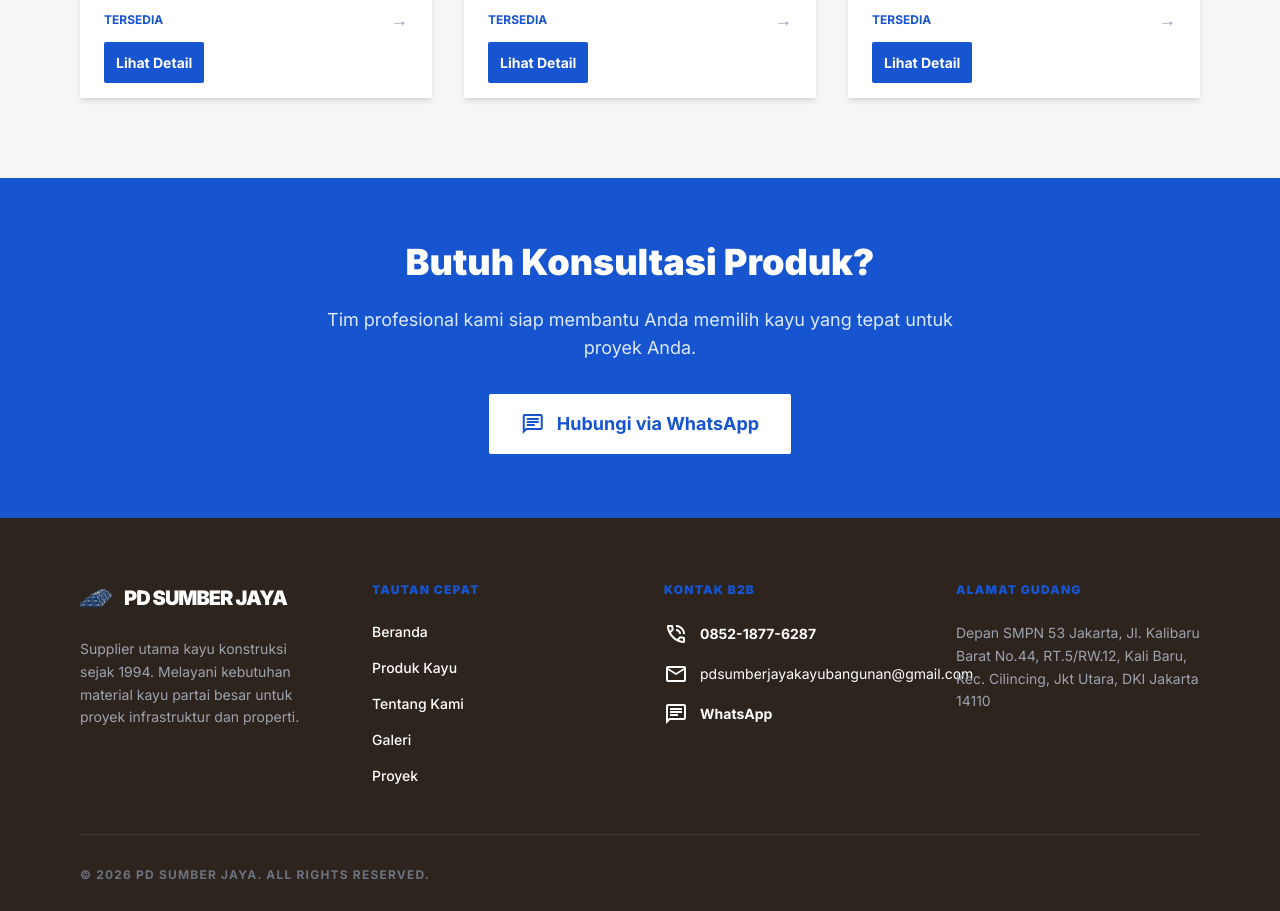
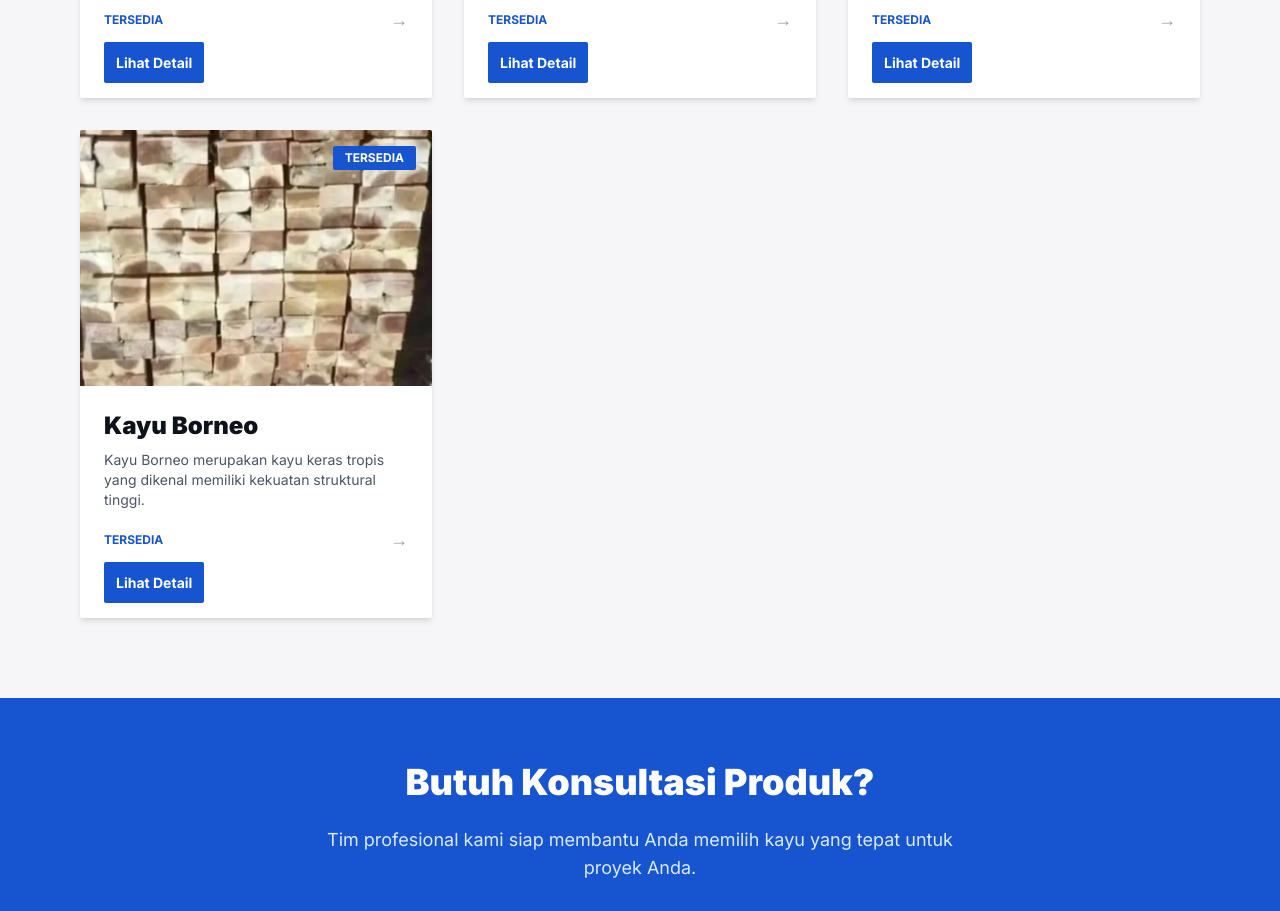
Before and after one commit to ilhamdsofyan/pdsj-static, a website: page products.html in a window 1280 px wide. Shown: the part 1300-2211 px from the top of the page. Drawn offline with nearby package versions, Linux system fonts and the light colour scheme.

Commit message:
Penambahan produk kayu borneo

```diff
--- a/products.html
+++ b/products.html
@@ -14,7 +14,7 @@
     />
     <meta name="robots" content="index, follow" />
     <title>Katalog Produk Kayu Konstruksi - PD Sumber Jaya</title>
-    <link rel="stylesheet" href="assets/css/styles.css">
+    <link rel="stylesheet" href="assets/css/styles.css" />
     <link
       href="https://fonts.googleapis.com/css2?family=Inter:wght@400;500;700;900&amp;display=swap"
       rel="stylesheet"
@@ -416,6 +416,47 @@
               </a>
             </div>
           </div>
+
+          <!-- Kayu Borneo -->
+          <div
+            class="group bg-white dark:bg-background-dark rounded shadow-md overflow-hidden hover:shadow-xl transition-shadow"
+          >
+            <div class="relative h-64 bg-gray-200 overflow-hidden">
+              <img
+                src="assets/images/Kayu Borneo.webp"
+                alt="Kayu Borneo"
+                class="w-full h-full object-cover group-hover:scale-110 transition-transform duration-300"
+              />
+              <div
+                class="absolute top-4 right-4 bg-primary text-white px-3 py-1 text-xs font-bold rounded"
+              >
+                TERSEDIA
+              </div>
+            </div>
+            <div class="p-6">
+              <h3
+                class="text-2xl font-black text-[#0e121b] dark:text-white mb-2"
+              >
+                Kayu Borneo
+              </h3>
+              <p class="text-gray-600 dark:text-gray-400 text-sm mb-4">
+                Kayu Borneo merupakan kayu keras tropis yang dikenal memiliki
+                kekuatan struktural tinggi.
+              </p>
+              <div class="flex items-center justify-between mb-4">
+                <div class="text-xs font-bold text-primary uppercase">
+                  Tersedia
+                </div>
+                <span class="text-lg font-black text-gray-400">→</span>
+              </div>
+              <a
+                href="product-detail.html?id=borneo"
+                class="w-full bg-primary hover:bg-blue-700 text-white p-3 rounded font-bold text-sm transition-colors text-center"
+              >
+                Lihat Detail
+              </a>
+            </div>
+          </div>
         </div>
       </div>
     </section>
```
Also changed, not shown: assets/js/products.json (+29 -0 lines), product-detail.html (+7 -5 lines), assets/images/Kayu Borneo.webp (added).
